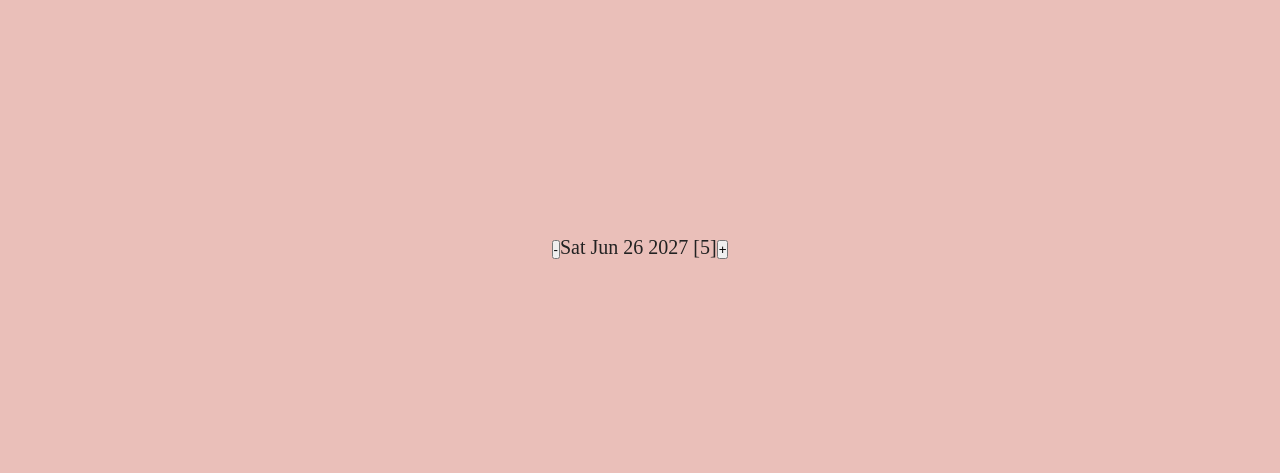
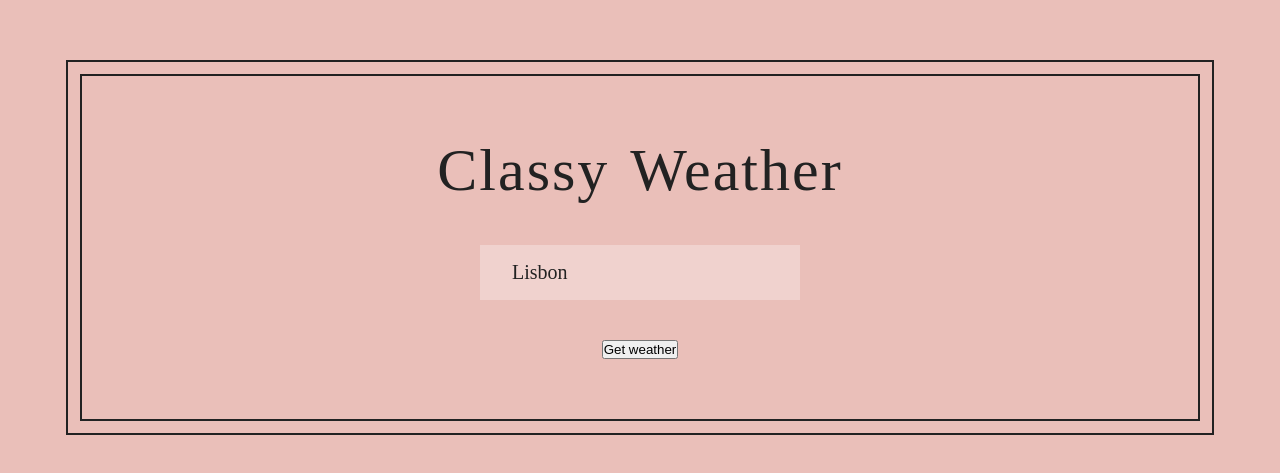
Before and after one commit to MikayelGyogchyan/classy-wearher, a React (Create React App) app: page / in a window 1280 px wide. Shown: the part 153-626 px from the top of the page. Built offline with nearby package versions, Linux system fonts and the light colour scheme; the HTML template or start-up script is replaced by a standard one.

Commit message:
Add files via upload

```diff
--- a/src/App.js
+++ b/src/App.js
@@ -1,45 +1,33 @@
 import React from "react";
 
-class Counter extends React.Component {
+class App extends React.Component {
   constructor(props) {
     super(props);
-
-    this.state = {
-      count: 5,
-    };
-
-    this.handleDecrement = this.handleDecrement.bind(this);
-    this.handleIncrement = this.handleIncrement.bind(this);
+    this.state = { localStorage: "Lisbon" };
+    this.fetchWeather = this.fetchWeather.bind(this);
   }
 
-  handleDecrement() {
-    // this.setState({
-    //   count: this.state.count - 1
-    // });
-    this.setState(curState => {
-      return { count: curState.count - 1 }
-    });
-  }
-
-  handleIncrement() {
-    this.setState(curState => {
-      return { count: curState.count + 1 }
-    });
+  fetchWeather() {
+    console.log('Loading data...');
+    console.log(this);
   }
 
   render() {
-    // the "this" here will point to the current component instance
-    const date = new Date('june 21 2027')
-    date.setDate(date.getDate() + this.state.count)
-
     return (
-      <div className="counter">
-        <button onClick={this.handleDecrement}>-</button>
-        <span>{date.toDateString()} [{this.state.count}]</span>
-        <button onClick={this.handleIncrement}>+</button>
+      <div className="app">
+        <h1 className="App-header">Classy Weather</h1>
+        <div className="App-title">
+          <input
+            type="text"
+            placeholder="Search from location..."
+            value={this.state.localStorage}
+            onChange={e => this.setState({ localStorage: e.target.value })}
+          />
+        </div>
+        <button onClick={this.fetchWeather}>Get weather</button>
       </div>
     );
   }
 }
 
-export default Counter;
+export default App;
```
Also changed, not shown: src/Counter.js (added, +45 -0 lines).
